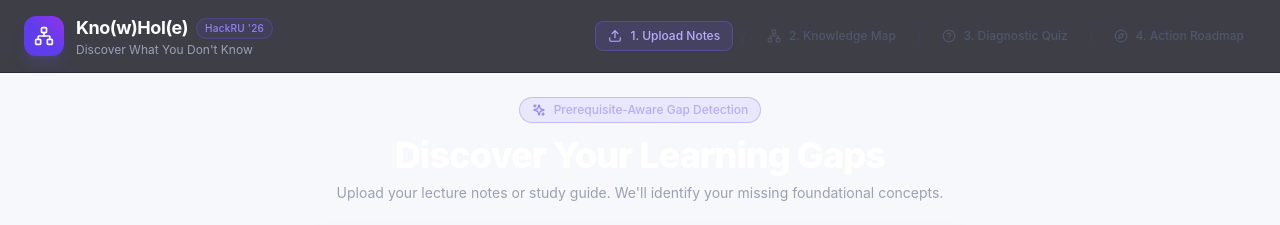
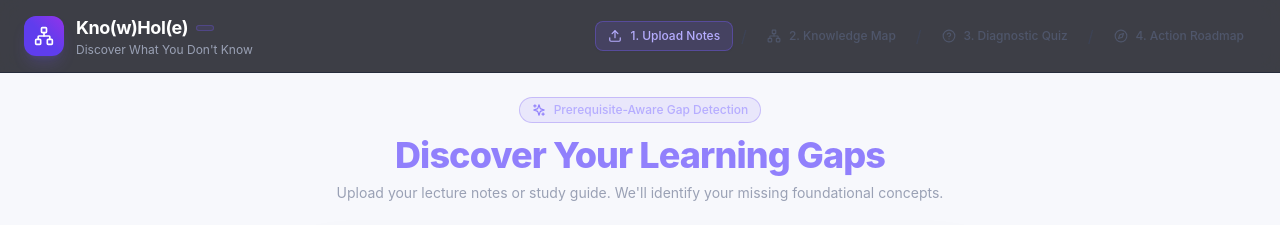
Before and after one commit to harigp/AI-Knowledge-Gap-Checker, a React (Vite) app in the folder frontend/: page / in a window 1280 px wide. Shown: the top 225 px of the page. Built offline with nearby package versions, Linux system fonts and the light colour scheme; no server answers.

Commit message:
UX/UI Text Color Changes.

```diff
--- a/frontend/src/components/layout/Header.tsx
+++ b/frontend/src/components/layout/Header.tsx
@@ -30,7 +30,6 @@ export const Header: React.FC<HeaderProps> = ({ currentStep, onNavigate }) => {
             <div className="flex items-center gap-2">
               <span className="text-lg font-bold tracking-tight text-white">Kno(w)Hol(e)</span>
               <span className="rounded-full border border-indigo-500/30 bg-indigo-500/10 px-2 py-0.5 text-[10px] font-medium tracking-wide text-indigo-400">
-                HackRU '26
               </span>
             </div>
             <p className="text-xs text-slate-400">Discover What You Don't Know</p>
--- a/frontend/src/components/upload/FileUploader.tsx
+++ b/frontend/src/components/upload/FileUploader.tsx
@@ -69,7 +69,7 @@ export const FileUploader: React.FC<FileUploaderProps> = ({ onAnalyze, isProcess
           <Sparkles className="h-3.5 w-3.5 text-indigo-400" />
           Prerequisite-Aware Gap Detection
         </div>
-        <h1 className="mt-3 text-3xl font-extrabold tracking-tight text-white sm:text-4xl">
+        <h1 className="mt-3 text-3xl font-extrabold tracking-tight text-indigo-400 sm:text-4xl">
           Discover Your Learning Gaps
         </h1>
         <p className="mt-2 text-sm text-slate-400">
```
